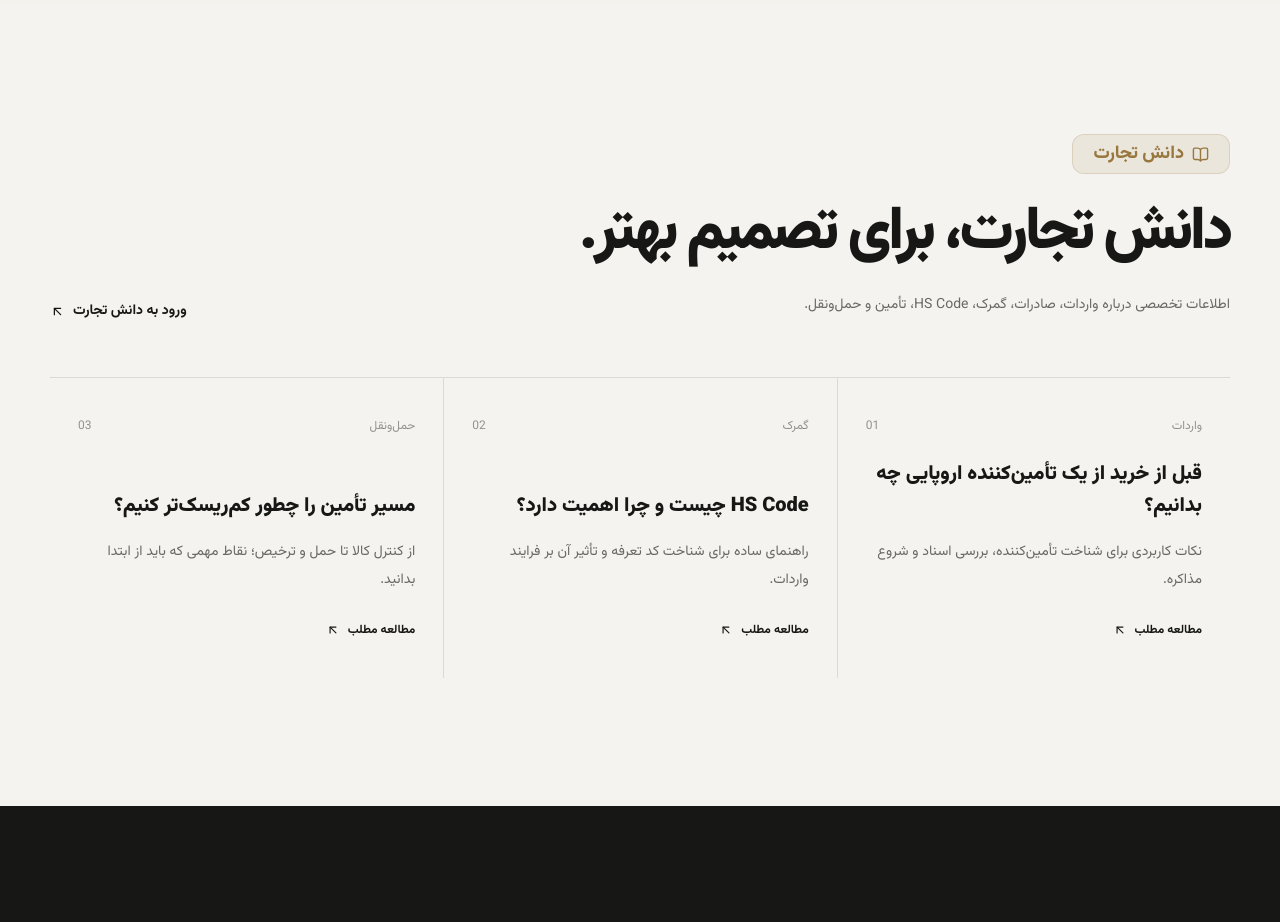
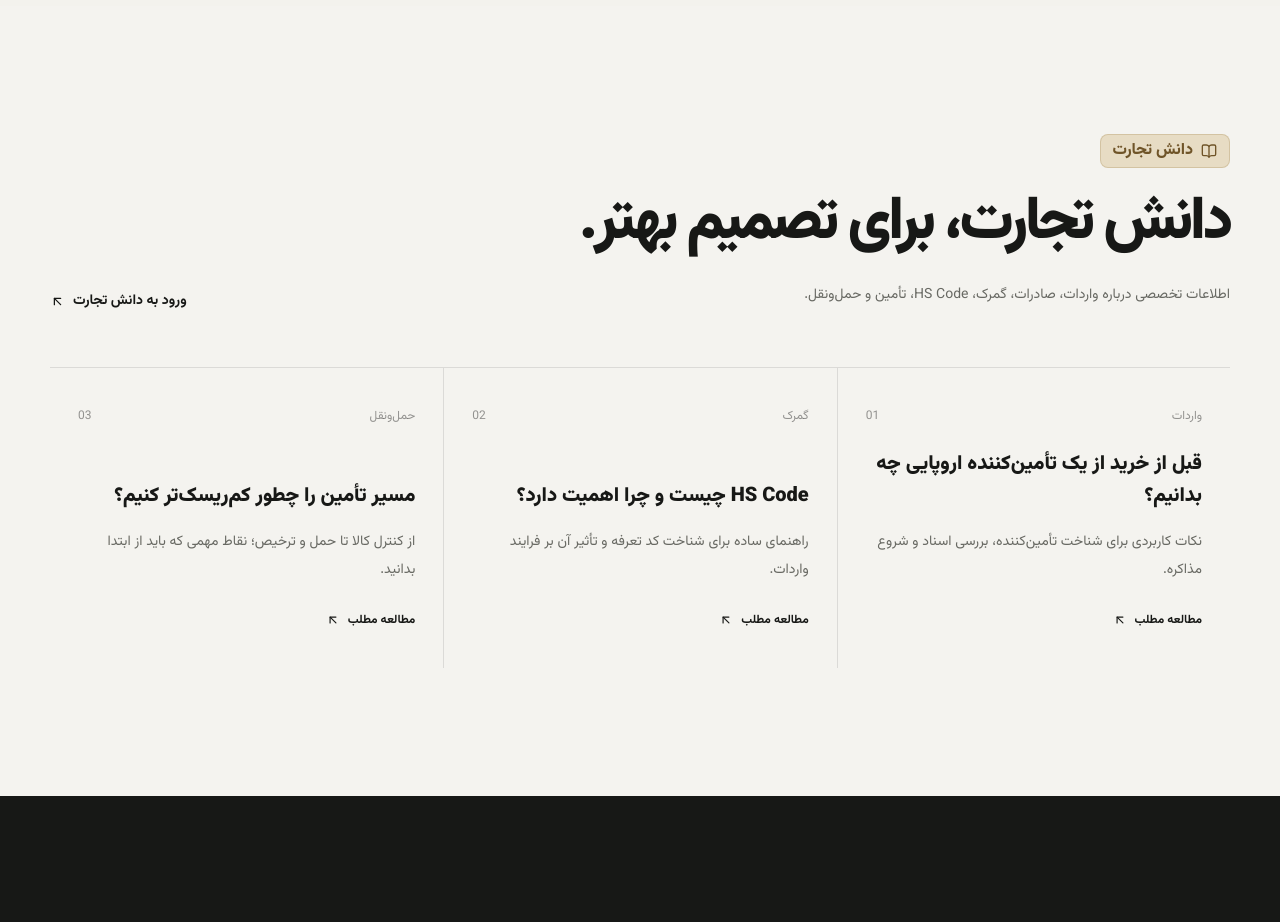
Before and after one commit to artinasd/import-export, a Next.js app: page / in a window 1280 px wide. Shown: the part 4440-5362 px from the top of the page. Built offline with nearby package versions, Linux system fonts and the light colour scheme.

Commit message:
Refine trade knowledge section label badge

```diff
--- a/components/home/InsightsPreview.js
+++ b/components/home/InsightsPreview.js
@@ -10,7 +10,7 @@ export default function InsightsPreview() {
   return (
     <section id="insights" className="bg-[#f4f3ef] py-24 lg:py-32">
       <div className="container-site">
-        <div className="mb-14 flex flex-col gap-6 sm:flex-row sm:items-end sm:justify-between"><div><p className="mb-6 inline-flex items-center gap-2 rounded-xl border border-[#98783f]/20 bg-[#98783f]/[0.10] px-5 py-2.5 text-lg font-extrabold leading-none text-[#98783f]"><BookOpen size={17} /> دانش تجارت</p><h2 className="font-display max-w-2xl text-balance text-4xl font-black leading-[1.18] tracking-tight sm:text-5xl lg:text-6xl">دانش تجارت، برای تصمیم بهتر.</h2><p className="mt-5 max-w-xl text-sm leading-8 text-[#686963]">اطلاعات تخصصی درباره واردات، صادرات، گمرک، HS Code، تأمین و حمل‌ونقل.</p></div><a href="#" className="flex w-fit items-center gap-2 text-sm font-bold transition hover:text-[#98783f]">ورود به دانش تجارت <ArrowUpLeft size={15} /></a></div>
+        <div className="mb-14 flex flex-col gap-6 sm:flex-row sm:items-end sm:justify-between"><div><p className="mb-5 inline-flex w-fit items-center gap-2 text-base font-extrabold leading-6" style={{ backgroundColor: "#e7dcc4", border: "1px solid rgba(152, 120, 63, 0.25)", borderRadius: "8px", color: "#6f5428", padding: "4px 12px" }}><BookOpen size={16} /> دانش تجارت</p><h2 className="font-display max-w-2xl text-balance text-4xl font-black leading-[1.18] tracking-tight sm:text-5xl lg:text-6xl">دانش تجارت، برای تصمیم بهتر.</h2><p className="mt-5 max-w-xl text-sm leading-8 text-[#686963]">اطلاعات تخصصی درباره واردات، صادرات، گمرک، HS Code، تأمین و حمل‌ونقل.</p></div><a href="#" className="flex w-fit items-center gap-2 text-sm font-bold transition hover:text-[#98783f]">ورود به دانش تجارت <ArrowUpLeft size={15} /></a></div>
         <div className="grid border-t border-black/10 md:grid-cols-3">{articles.map(([category, title, text], index) => <article key={title} className={`group flex min-h-[300px] flex-col border-b border-black/10 py-8 md:border-b-0 md:px-7 md:py-10 ${index < 2 ? "md:border-l md:border-black/10" : ""}`}><div className="flex items-center justify-between text-xs text-black/40"><span>{category}</span><span>{String(index + 1).padStart(2, "0")}</span></div><div className="mt-auto"><h3 className="text-xl font-black leading-8 transition duration-300 group-hover:text-[#98783f]">{title}</h3><p className="mt-4 max-w-sm text-sm leading-7 text-[#686963]">{text}</p><div className="mt-7 flex items-center gap-2 text-xs font-bold">مطالعه مطلب <ArrowUpLeft size={14} className="transition group-hover:-translate-x-1" /></div></div></article>)}</div>
       </div>
     </section>
```
